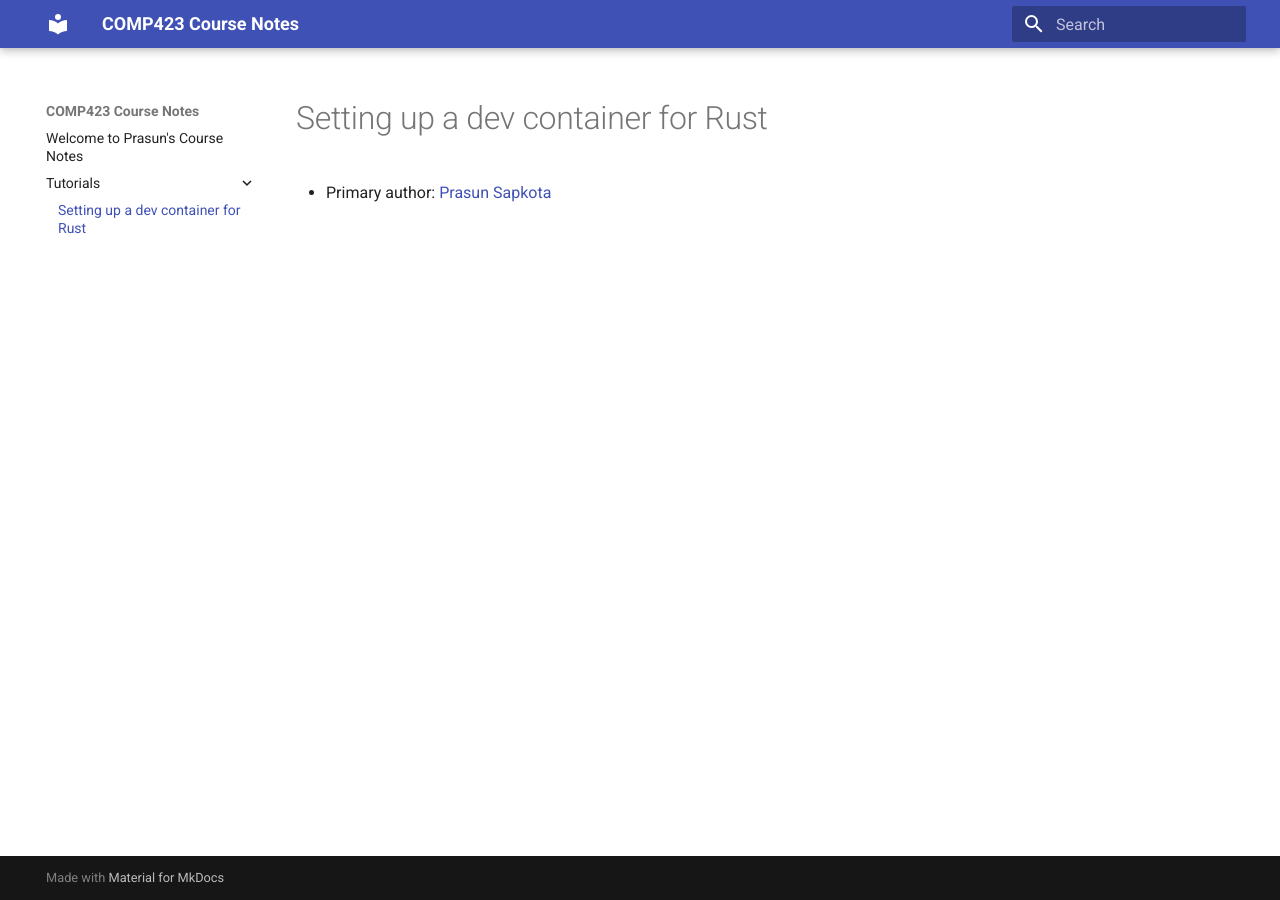
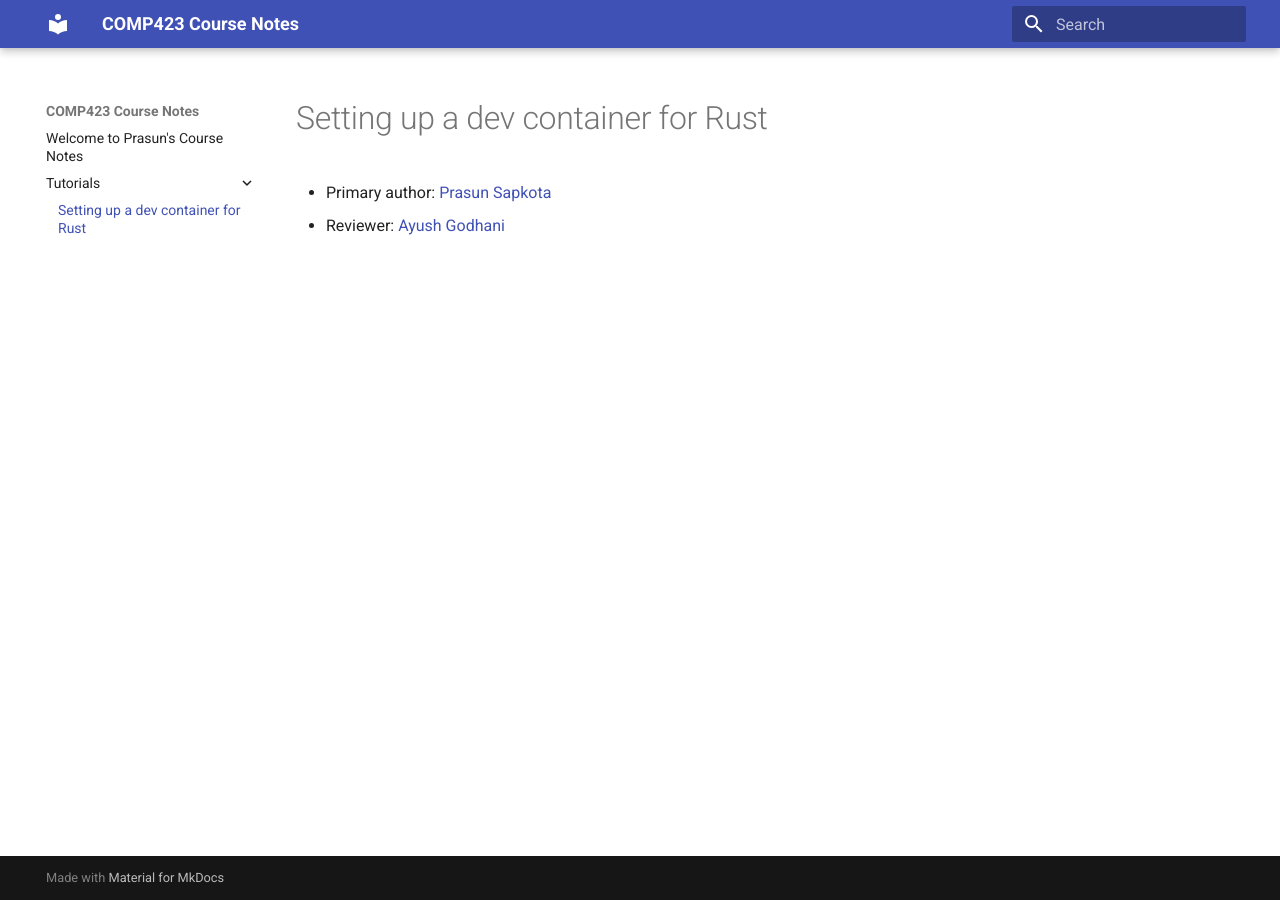
Before and after one commit to psap2/comp423-course-notes, an MkDocs documentation site: the page built from docs/tutorials/rust-setup.md, in a window 1280 px wide. Built offline with MkDocs 1.6.1 and Material for MkDocs 9.7.7, drawn with Linux system fonts in a browser that asks for light colours.

Commit message:
Added Reviewer to Setup MD File

```diff
--- a/docs/tutorials/rust-setup.md
+++ b/docs/tutorials/rust-setup.md
@@ -1,3 +1,4 @@
 # Setting up a dev container for Rust
 
 * Primary author: [Prasun Sapkota](https://github.com/psap2)
+* Reviewer: [Ayush Godhani](https://PartnerGithubProfileLink)
```
